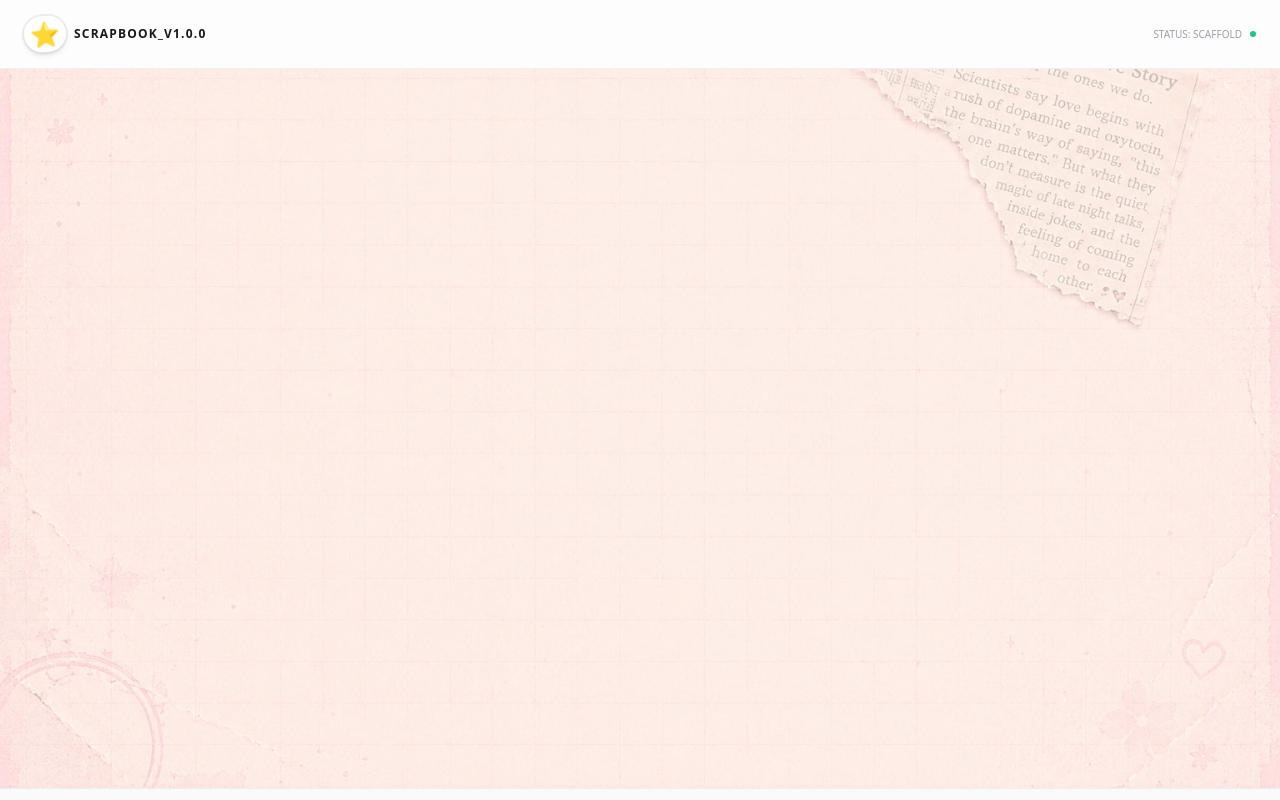
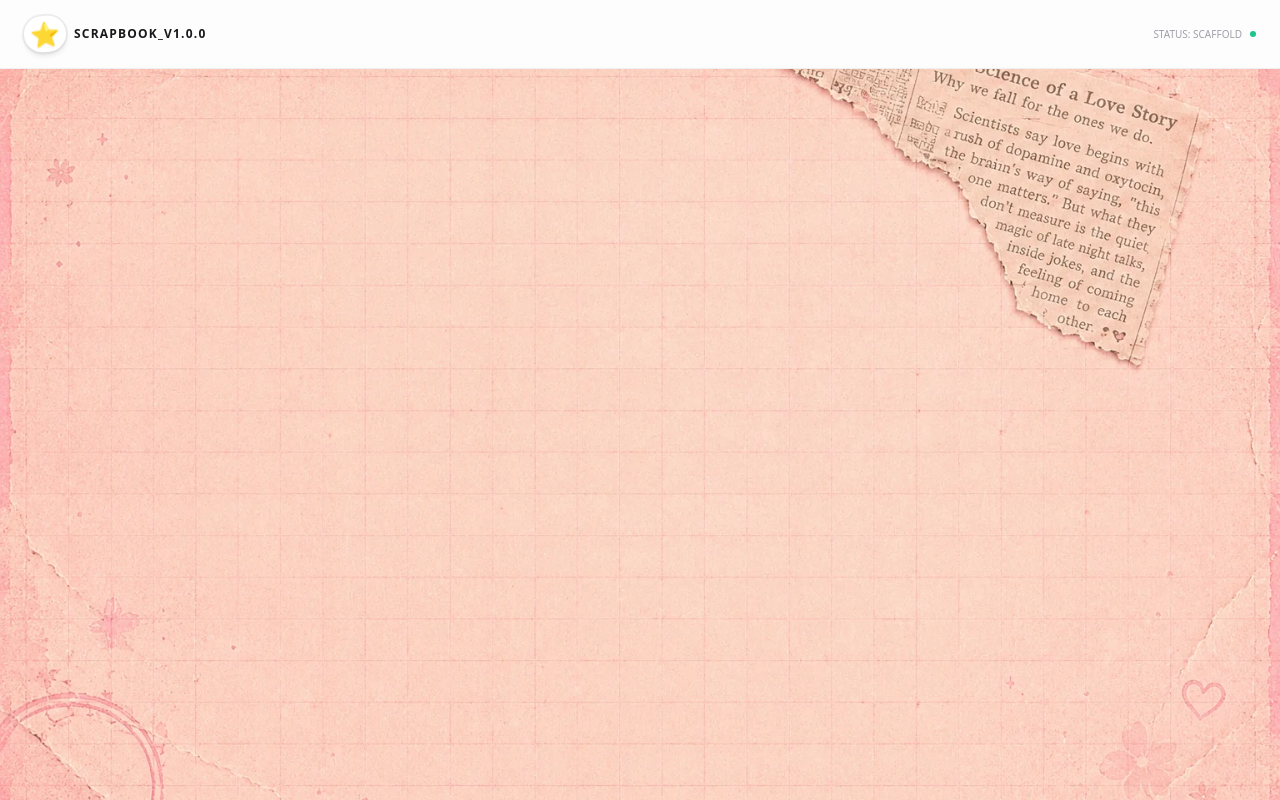
Before and after one commit to itisrohit/B, a Next.js app: page / in a window 1280 px wide. Shown: the top 800 px of the page. Built offline with nearby package versions, Linux system fonts and the light colour scheme.

Commit message:
chore: remove overlay and expand Hero to full screen min-h-screen

```diff
--- a/src/components/sections/Hero.tsx
+++ b/src/components/sections/Hero.tsx
@@ -19,7 +19,7 @@
     <section
       id={id}
       className={cn(
-        "relative min-h-[90vh] flex flex-col items-center justify-center px-4 overflow-hidden border-b border-zinc-200/50 dark:border-zinc-800/50",
+        "relative min-h-screen w-full flex flex-col items-center justify-center px-4 overflow-hidden",
         className
       )}
     >
@@ -33,8 +33,6 @@
           sizes="100vw"
           className="object-cover"
         />
-        {/* Semi-transparent mask overlay for text readability */}
-        <div className="absolute inset-0 bg-white/60 dark:bg-zinc-950/70" />
       </div>
 
       {/* Children elements (Custom built in Chapter 1) */}
```
